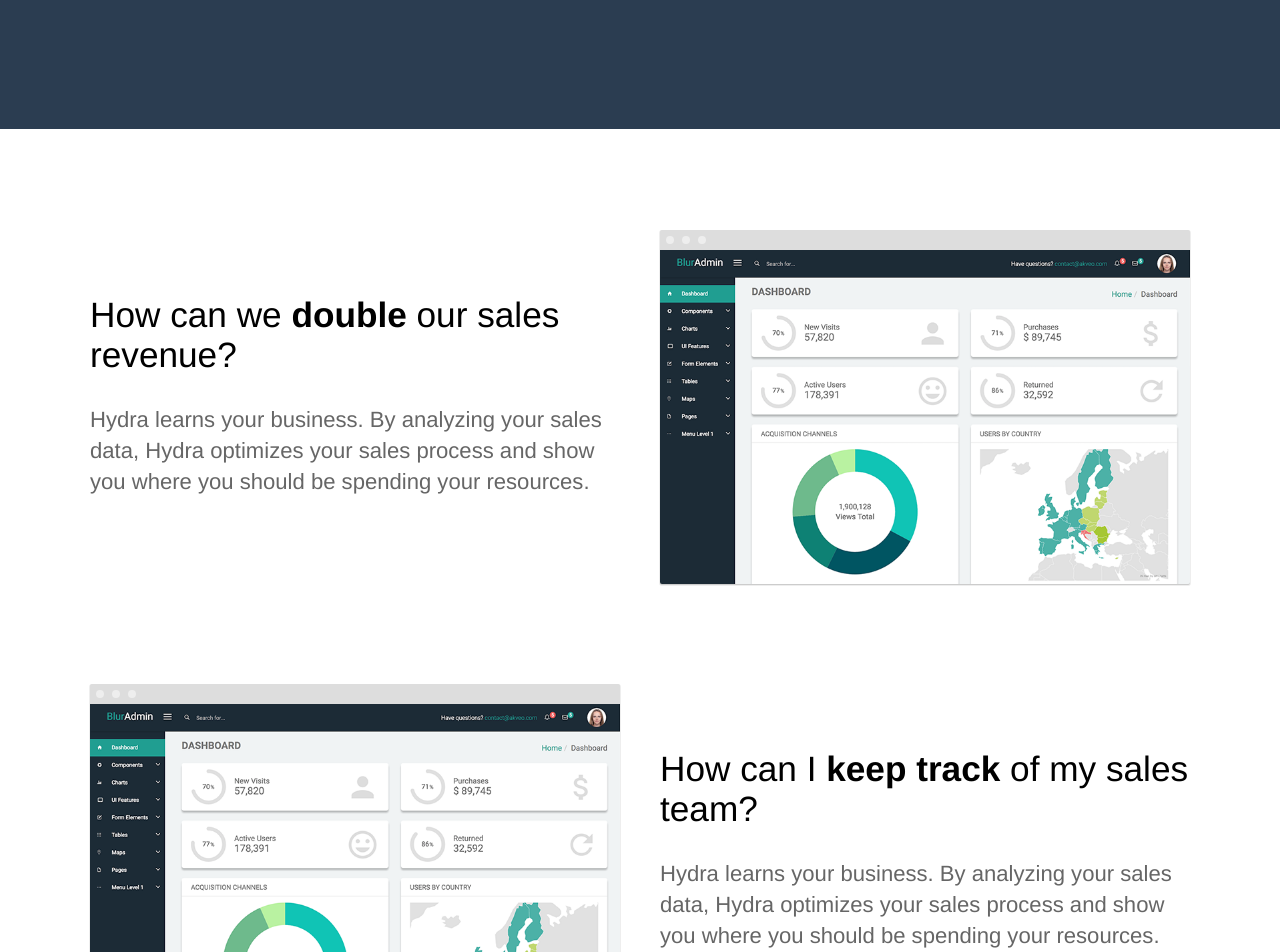
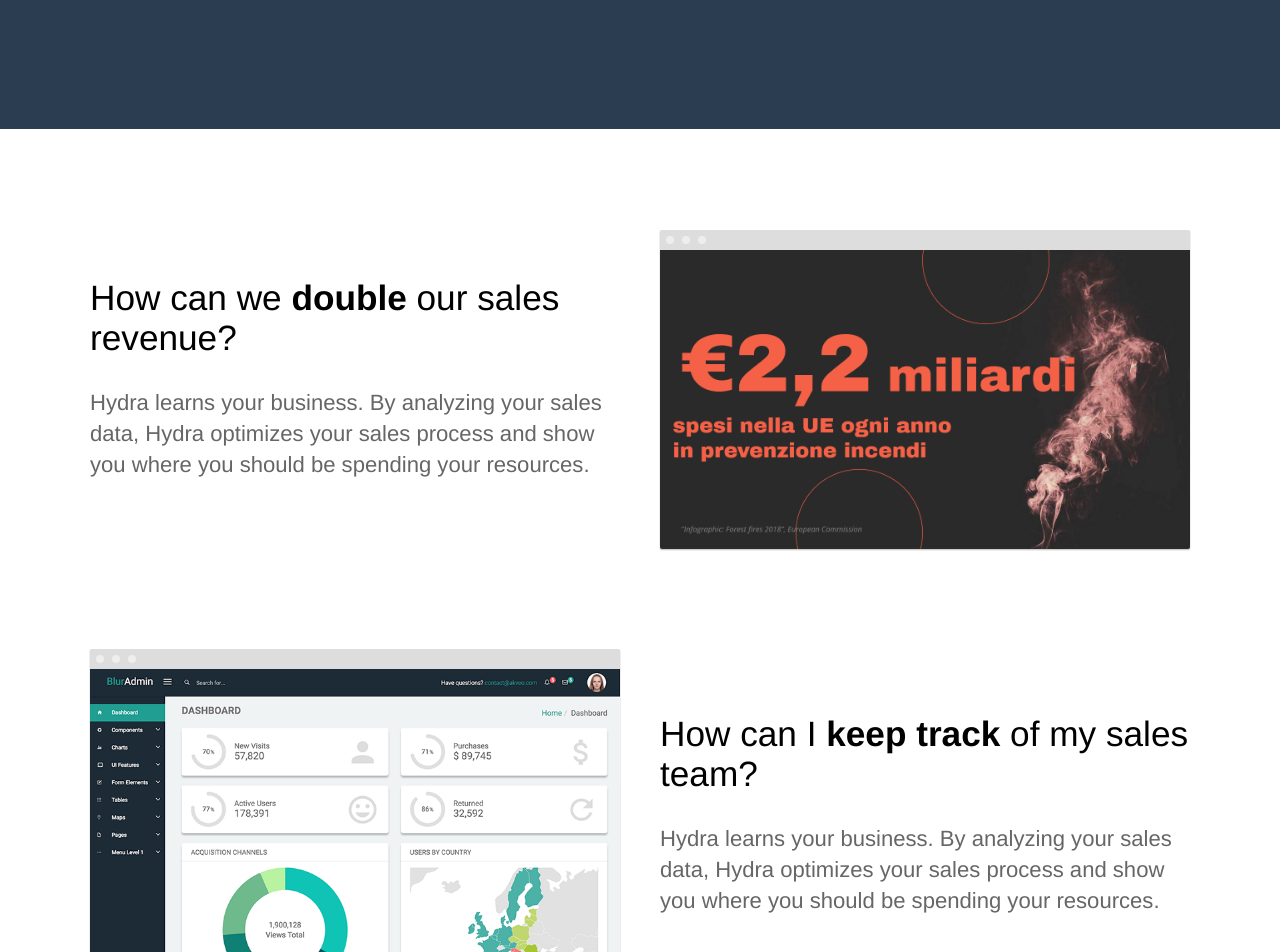
Before and after one commit to stepmolotov/wildfire_landingpage, a Jekyll site: the page built from index.html, in a window 1280 px wide. Shown: the part 654-1606 px from the top of the page. Built offline with Jekyll 4.4.1, drawn with Linux system fonts in a browser that asks for light colours.

Commit message:
Update index.html

```diff
--- a/index.html
+++ b/index.html
@@ -23,7 +23,7 @@
 				<p>Hydra learns your business. By analyzing your sales data, Hydra optimizes your sales process and show you where you should be spending your resources. </p>
 			</div>
 			<div class="image">
-				<img src="{{ site.baseurl }}/images/dashboard.png" alt="Screenshot" class="screenshot editable" />
+				<img src="{{ site.baseurl }}/images/spesa.png" alt="Screenshot" class="screenshot editable" />
 			</div>
 		</div>
 	</section>
```
